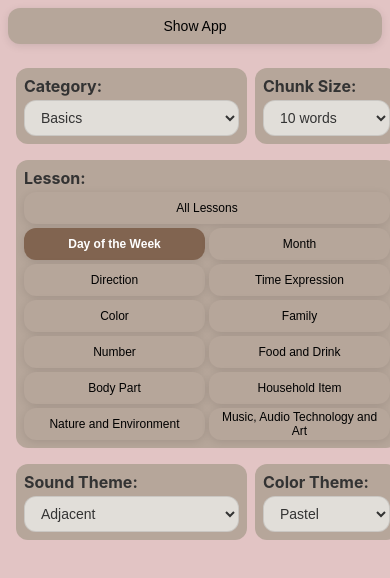
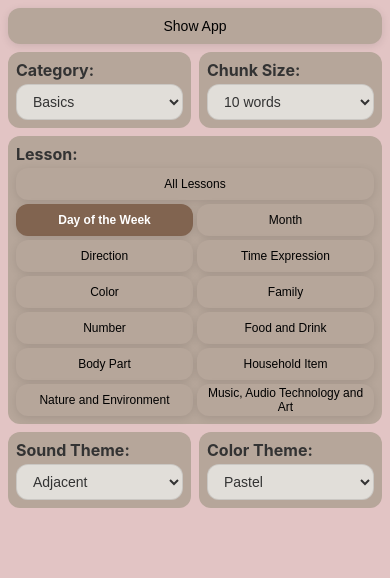
Before and after one commit to udoexperiments/hebrew, a website built with Vite: page index.html in a window 390 px wide. Both pictures are taken after a click on the button "Menu". Built offline with nearby package versions, Linux system fonts and the light colour scheme; files whose address does not match are found by name.

Commit message:
Menu layout: symmetric grid, equal select widths, unified spacing; theme text-color variables

```diff
--- a/css/base.css
+++ b/css/base.css
@@ -10,7 +10,7 @@
 body {
   font-family: "SF Pro Display", -apple-system, BlinkMacSystemFont, sans-serif;
   background-color: var(--background-color);
-  color: #333;
+  color: var(--text-color, #333);
   min-height: 100vh;
   display: flex;
   flex-direction: column;
--- a/css/components.css
+++ b/css/components.css
@@ -14,7 +14,7 @@
   .feedback-button,
   .lesson-button {
     background: var(--color-quaternary);
-    color: black;
+    color: var(--button-text-color, black);
     border: none;
     border-radius: 12px;
     padding: var(--spacing-standard);
@@ -36,11 +36,11 @@
   /* Select elements */
   .glass-select {
     background: var(--color-tertiary);
-    border: 1px solid rgba(0, 0, 0, 0.1);
+    border: 1px solid var(--border-subtle, rgba(0, 0, 0, 0.1));
     border-radius: 12px;
     padding: 10px var(--spacing-standard);
-    font-size: 12px;
-    color: #333;
+    font-size: 14px;
+    color: var(--select-text-color, #333);
     cursor: pointer;
   }
 
@@ -110,7 +110,7 @@
     line-height: 1.5;
     padding: calc(var(--spacing-standard) / 2);
     overflow-y: auto;
-    color: #333;
+    color: var(--card-text-color, #333);
   }
 
   /* Hebrew content */
@@ -173,7 +173,7 @@
     top: 8px;
     right: 8px;
     background: var(--color-quaternary);
-    color: black;
+    color: var(--button-text-color, black);
     border: none;
     border-radius: 8px;
     padding: 4px 8px;
@@ -198,7 +198,7 @@
   #progress-display {
     text-align: center;
     margin-top: calc(var(--spacing-standard) / 2);
-    color: #333;
+    color: var(--text-color, #333);
     width: 100%;
   }
 
@@ -307,9 +307,7 @@
     display: none;
     grid-template-columns: repeat(2, 1fr);
     gap: var(--spacing-standard);
-    padding: var(--spacing-standard);
     width: 100%;
-    margin: var(--spacing-standard) auto;
     position: relative;
     z-index: 10;
   }
@@ -321,19 +319,17 @@
   .menu-control-container {
     display: flex;
     flex-direction: column;
+    justify-content: space-between;
+    gap: calc(var(--spacing-standard) / 2);
     background: var(--color-quaternary);
     border-radius: 12px;
     padding: var(--spacing-standard);
-    margin-bottom: var(--spacing-standard);
     width: 100%;
-    margin-left: 0;
-    margin-right: 0;
   }
 
   .menu-label {
     font-weight: bold;
-    margin-bottom: calc(var(--spacing-standard) / 2);
-    color: #333;
+    color: var(--text-color, #333);
   }
 
   .menu-select {
@@ -344,14 +340,12 @@
   .lesson-container {
     display: flex;
     flex-direction: column;
+    gap: calc(var(--spacing-standard) / 2);
     background: var(--color-quaternary);
     border-radius: 12px;
     padding: var(--spacing-standard);
-    margin-bottom: var(--spacing-standard);
     width: 100%;
     grid-column: span 2;
-    margin-left: 0;
-    margin-right: 0;
   }
 
   .lesson-buttons-container {
@@ -363,7 +357,7 @@
 
   .menu-item {
     background: var(--color-quaternary);
-    color: black;
+    color: var(--button-text-color, black);
     border: none;
     border-radius: 12px;
     padding: calc(var(--spacing-standard) / 2);
@@ -380,7 +374,7 @@
 
   .active-lesson {
     background-color: var(--color-primary) !important;
-    color: white !important;
+    color: var(--on-primary-color, white) !important;
     font-weight: bold;
   }
 
--- a/css/responsive.css
+++ b/css/responsive.css
@@ -47,11 +47,6 @@
 
   .language-card {
     padding: 8px;
-  }
-
-  .menu-grid {
-    padding: 8px;
-    gap: 8px;
   }
 
   .menu-item {
@@ -172,21 +167,13 @@
 
   /* Menu grid responsive layout */
   .menu-grid {
-    padding: var(--spacing-standard);
     gap: var(--spacing-standard);
     width: 100%;
   }
 
-  .menu-control-container,
-  .lesson-container {
+  /* keep all menu selects equal width (overrides the width:auto above) */
+  .menu-select {
     width: 100%;
-    margin-left: 0;
-    margin-right: 0;
-  }
-
-  .menu-grid.visible {
-    width: 100%;
-    padding: var(--spacing-standard);
   }
 
   .lesson-buttons-container {
```
